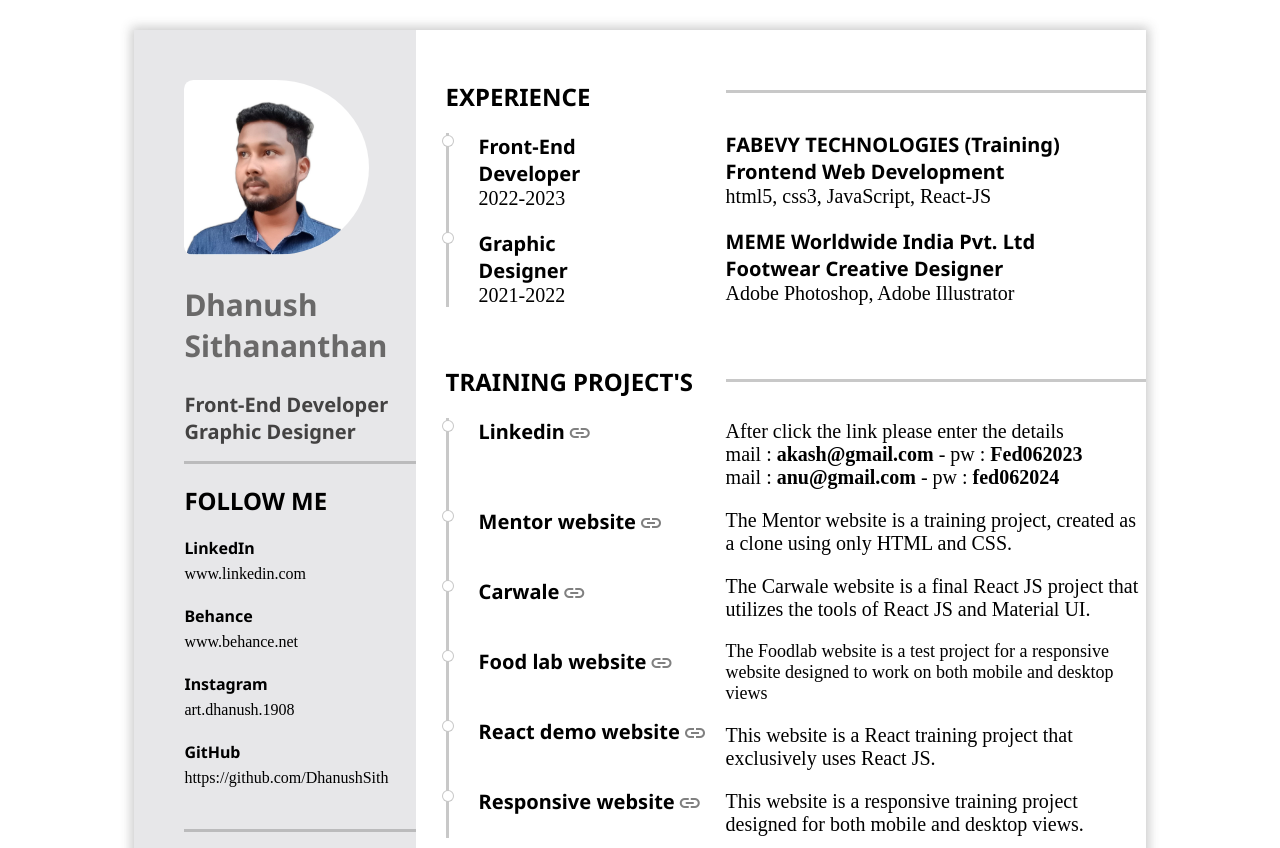
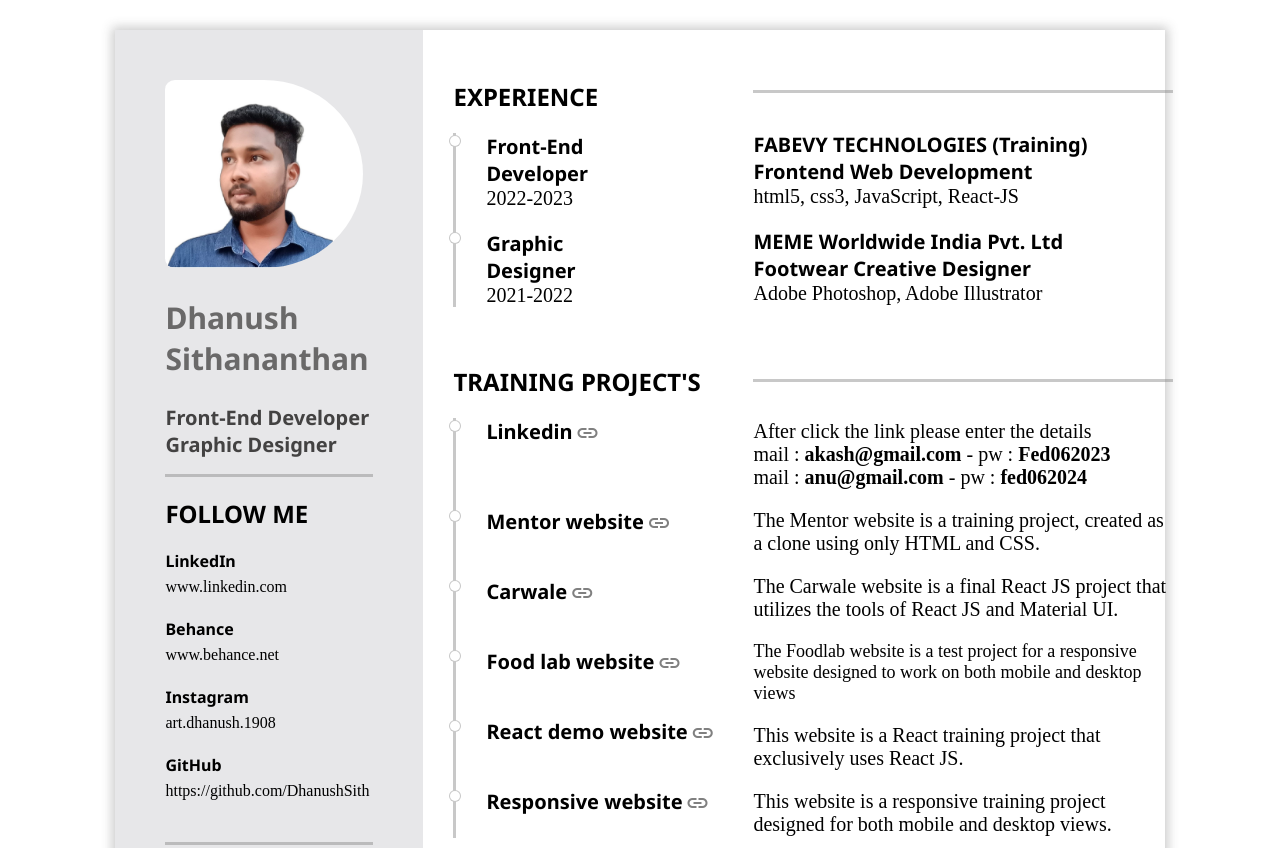
Before and after one commit to DhanushSith/Resume2023.V3, a plain HTML site: page index.html in a window 1280 px wide. Shown: the top 848 px of the page. Drawn offline with nearby package versions, Linux system fonts and the light colour scheme.

Commit message:
Update style.css

```diff
--- a/style.css
+++ b/style.css
@@ -4,7 +4,7 @@
 
 
 .fullOuter{
-	width:80%;
+	width:83%;
 	height:auto;
 	margin:30px auto;
 	box-shadow:0px 0px 10px 3px #39393942;
@@ -16,22 +16,29 @@
 }
 .gray_box{
 	background-color:#e7e7e9;
-	width:235px;
+	width:208px;
 	height:1530px;
-	padding-left:50px;
+	padding:0px 50px;
 }
 .image{
-	width:185px;
-	height:175px;
+	width:198px;
+	height:188px;
 	border-radius:5% 50% 50% 5%;
 	/* margin-left:10px; */
 	text-align:center;
 	/* border:2px solid white; */
+
 }
 .title{
 	font-size:30px;
 	color:#6a6969;
 	font-family: 'Noto Sans', sans-serif;
+}
+.titleDhan{
+	font-size:46px;
+	color:#6a6969;
+	font-family: 'Noto Sans', sans-serif;
+	/* letter-spacing:8px; */
 }
 .subTitletop{
 	font-size:20px;
@@ -72,7 +79,7 @@
 .white_box{
 	padding-top:30px;
 	margin-left:30px;
-	width:250px;
+	width:270px;
 	/* background-color:gray; */
 	height:auto;
 }
```
